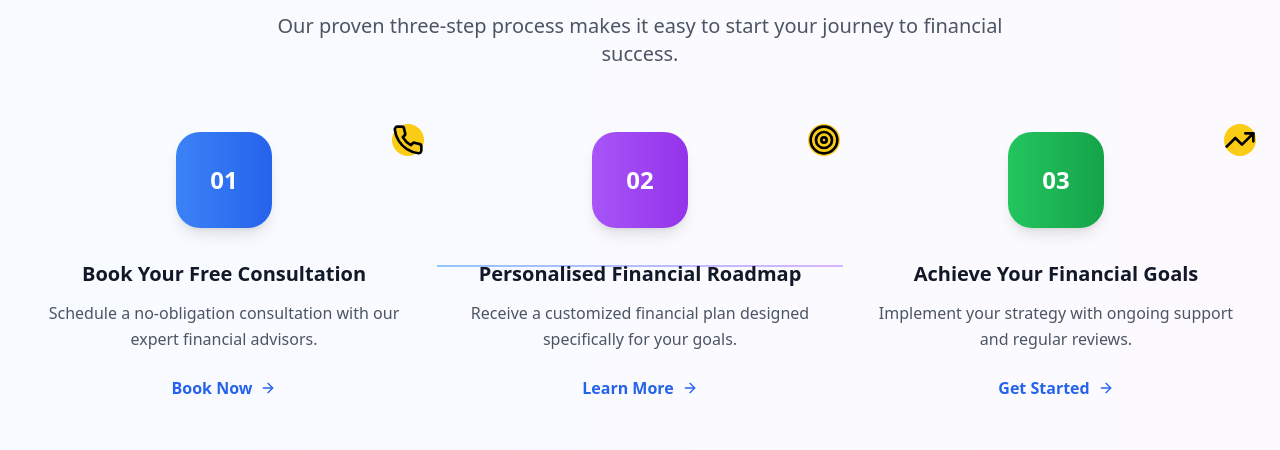
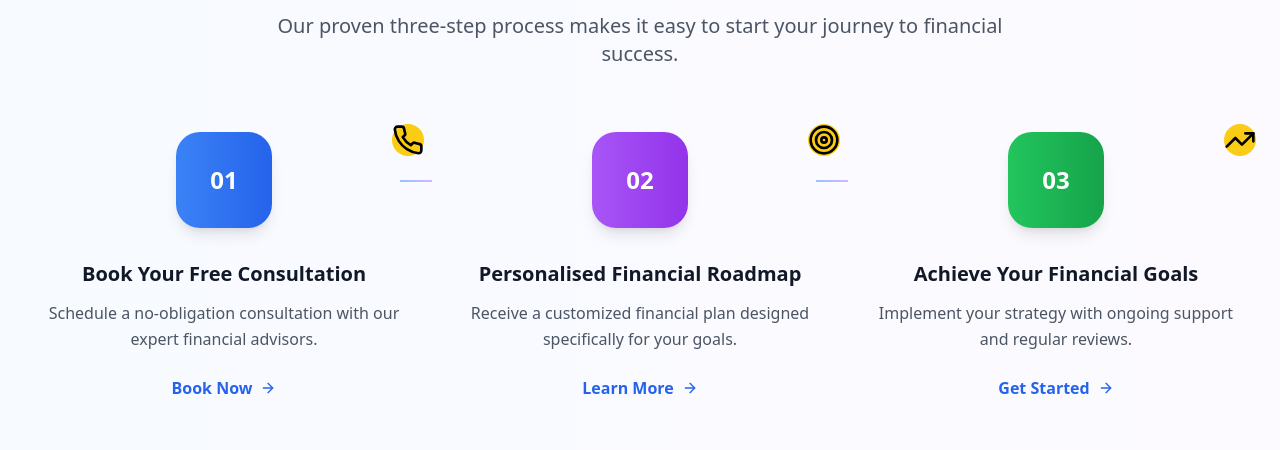
Before and after one commit to zhayat15/planetwealth, a React (Vite) app: page / in a window 1280 px wide. Shown: the part 2260-2710 px from the top of the page. Built offline with nearby package versions, Linux system fonts and the light colour scheme.

Commit message:
Fix Overlapping Lines in How It Works Section

```diff
--- a/src/pages/Home.tsx
+++ b/src/pages/Home.tsx
@@ -415,11 +415,13 @@ const Home = () => {
           </div>
 
           <div className="grid grid-cols-1 lg:grid-cols-3 gap-8 relative">
-            {/* Connection Lines */}
-            <div className="hidden lg:block absolute top-1/2 left-1/3 right-1/3 h-0.5 bg-gradient-to-r from-blue-300 to-purple-300 transform -translate-y-1/2"></div>
+            {steps.map((step, index) => (
+              <div key={index} className="text-center group relative z-10">
+                {/* Connection Line to Next Step */}
+                {index < steps.length - 1 && (
+                  <div className="hidden lg:block absolute top-12 left-full w-8 h-0.5 bg-gradient-to-r from-blue-300 to-purple-300 transform -translate-x-4"></div>
+                )}
 
-            {steps.map((step, index) => (
-              <div key={index} className="text-center group relative">
                 <div className="relative mb-8">
                   <div className={`bg-gradient-to-r ${step.color} text-white w-24 h-24 rounded-3xl flex items-center justify-center text-2xl font-bold mx-auto mb-4 group-hover:scale-110 transition-all duration-300 shadow-lg group-hover:shadow-xl`}>
                     {step.number}
```
